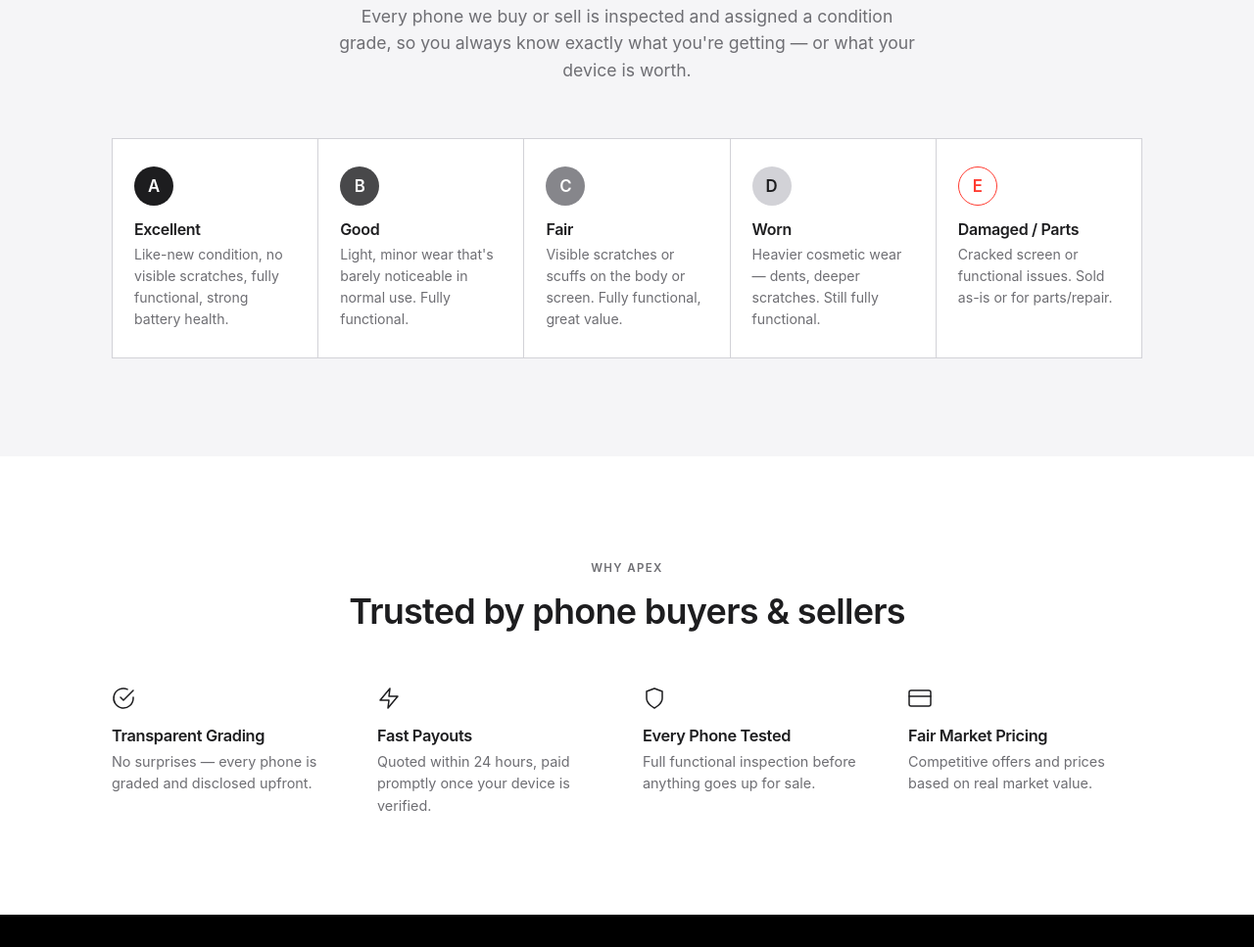
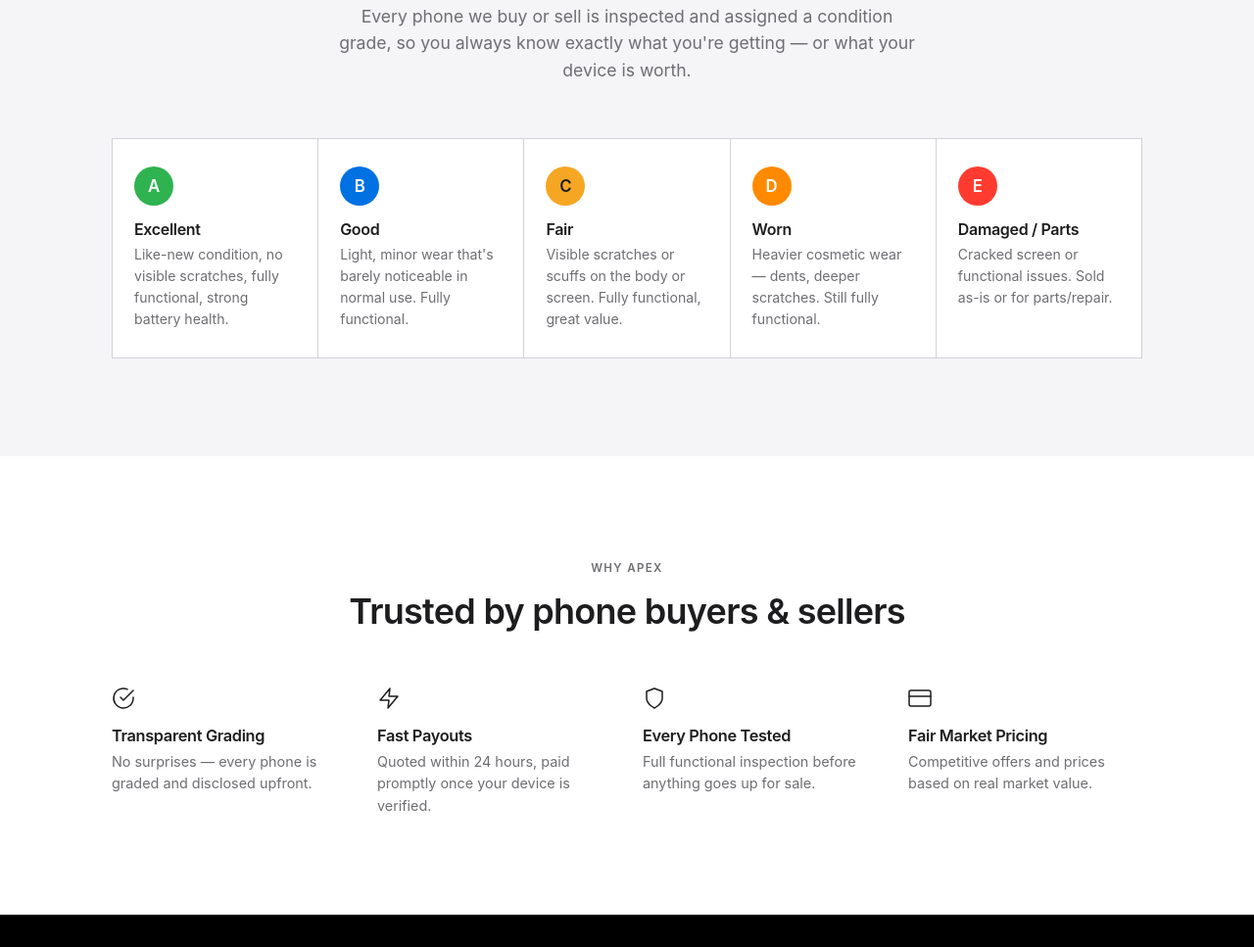
Before and after one commit to abasinhakimi05/apex-mobile-group, a plain HTML site: page index.html in a window 1280 px wide. Shown: the part 1816-2783 px from the top of the page at 98% size. Drawn offline with Linux system fonts and the light colour scheme.

Commit message:
Color-code the A-E grading letters
Green through red scale so condition reads at a glance.

```diff
--- a/index.html
+++ b/index.html
@@ -159,11 +159,11 @@
     display: flex; align-items: center; justify-content: center;
     font-weight: 600; font-size: 1.05rem; margin-bottom: 16px;
   }
-  .grade-A .grade-letter { background: #1d1d1f; color: #fff; }
-  .grade-B .grade-letter { background: #48484a; color: #fff; }
-  .grade-C .grade-letter { background: #86868b; color: #fff; }
-  .grade-D .grade-letter { background: #d2d2d7; color: #1d1d1f; }
-  .grade-E .grade-letter { background: #fff; color: var(--danger); border: 1.5px solid var(--danger); }
+  .grade-A .grade-letter { background: #2fb350; color: #fff; }
+  .grade-B .grade-letter { background: #0071e3; color: #fff; }
+  .grade-C .grade-letter { background: #f5a623; color: #1d1d1f; }
+  .grade-D .grade-letter { background: #ff8a00; color: #fff; }
+  .grade-E .grade-letter { background: var(--danger); color: #fff; }
   .grade-card h4 { font-size: 1rem; margin-bottom: 6px; }
   .grade-card p { font-size: 0.88rem; color: var(--text-muted); }
 
```
